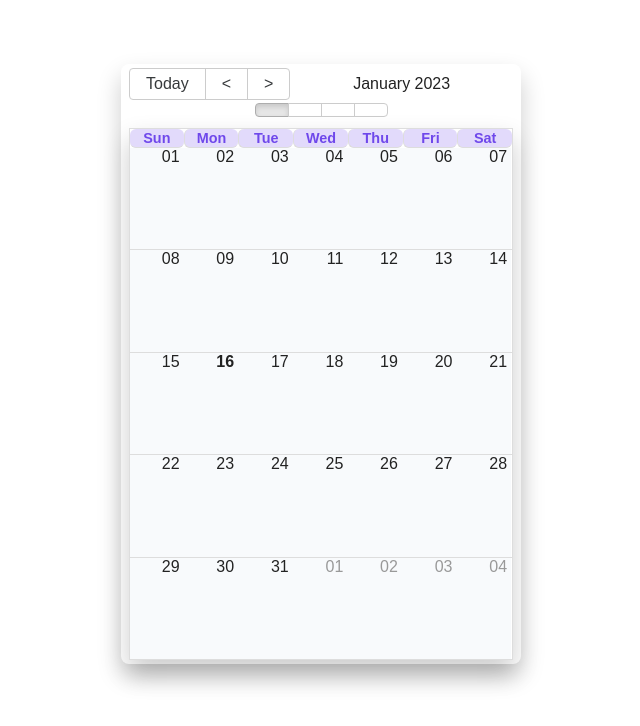
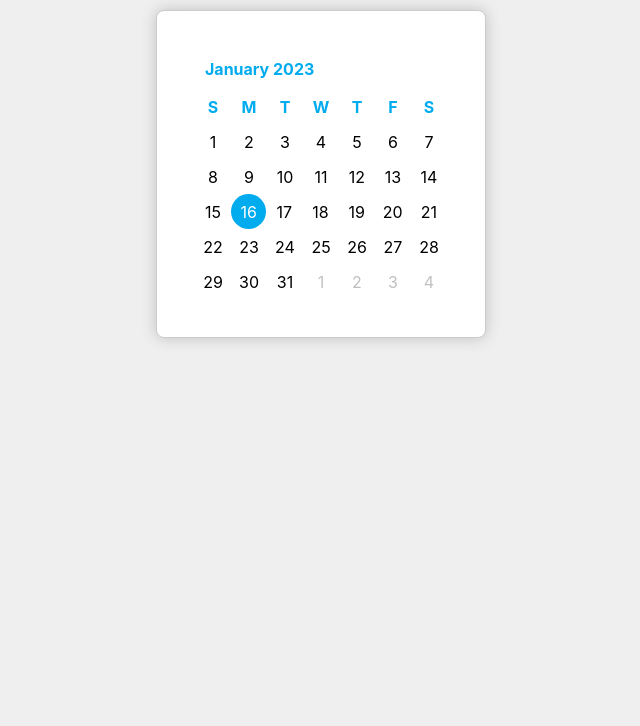
Before and after one commit to naiyoma/Shift_MGMT, a React (Create React App) app: page /user-dashboard in a window 1280 px wide. Shown: the top 726 px of the page, without its empty margins (319-959 px from the left). Built offline with nearby package versions, Linux system fonts and the light colour scheme.

Commit message:
add calendar component

```diff
--- a/src/components/UserDashboard.js
+++ b/src/components/UserDashboard.js
@@ -1,43 +1,179 @@
-import { Calendar, momentLocalizer } from 'react-big-calendar'
+import React from 'react';
 import moment from 'moment'
 import 'react-big-calendar/lib/css/react-big-calendar.css'
 import './calendar.css'
 
-const localizer = momentLocalizer(moment)
+export default class MyCalendar extends React.Component {
+  constructor(props) {
+    super(props);
 
-const MyCalendar = (props) => (
-  <div className="my-calendar-container">
-    <Calendar
-      localizer={localizer}
-      events={props.events}
-      startAccessor="start"
-      endAccessor="end"
-      className='text-black  rounded px-2 py-1 md:shadow-lg md:rounded-lg p-4 bg-white dark:bg-gray-700 md:w-96 mx-4 md:mx-auto mt-16'
-      style={{
-            width: '400px',
-            maxWidth: '100%',
-            backgroundColor: '#fff',
-            color: '#222',
-            borderRadius: '8px',
-            boxShadow: '0 12px 24px rgba(0, 0, 0, 0.2)',
-            fontFamily: 'Arial, Helvetica, sans-serif',
-            lineHeight: '1.125em',
-            height: '600px',
-            border: "transparent !important",
-            textAlign: "center"
-      }}
-      dayClassName={date => moment().isSame(date, 'day') ? 'current-day' : ''}
-      messages={{
-          next: '>',
-          previous: '<',
-          today: 'Today',
-          month: '',
-          week: '',
-          day: '',
-          agenda: ''
-      }}
-    />
-  </div>
-)
+    this.state = {
+      month: moment(),
+      selected: moment().startOf('day')
+    };
 
-export default MyCalendar;
+    this.previous = this.previous.bind(this);
+    this.next = this.next.bind(this);
+  }
+
+  previous() {
+    const {
+      month,
+    } = this.state;
+
+    this.setState({
+      month: month.subtract(1, 'month'),
+    });
+  }
+
+  next() {
+    const {
+      month,
+    } = this.state;
+
+    this.setState({
+      month: month.add(1,'month'),
+    });
+  }
+
+  select(day) {
+    this.setState({
+      selected: day.date,
+      month: day.date.clone(),
+    });
+  }
+
+  renderWeeks() {
+    let weeks = [];
+    let done = false;
+    let date = this.state.month.clone().startOf("month").add("w" -1).day("Sunday");
+    let count = 0;
+    let monthIndex = date.month();
+
+    const {
+      selected,
+      month,
+    } = this.state;
+
+    while (!done) {
+      weeks.push(
+        <Week key={date}
+          date={date.clone()}
+          month={month}
+          select={(day)=>this.select(day)}
+          selected={selected} />
+      );
+
+      date.add(1, "w");
+
+      done = count++ > 2 && monthIndex !== date.month();
+      monthIndex = date.month();
+    }
+
+    return weeks;
+  };
+
+  renderMonthLabel() {
+    const {
+      month,
+    } = this.state;
+
+    return <span className="month-label">{month.format("MMMM YYYY")}</span>;
+  }
+
+  render() {
+    return (
+      <section className="calendar">
+        <header className="header">
+          <div className="month-display row">
+               {this.renderMonthLabel()}
+            <i className="arrow fa fa-angle-left" onClick={this.previous}/>
+
+            <i className="arrow fa fa-angle-right" onClick={this.next}/>
+          </div>
+          <DayNames />
+        </header>
+        {this.renderWeeks()}
+      </section>
+    );
+  }
+}
+
+class DayNames extends React.Component {
+    render() {
+        return (
+          <div className="row day-names">
+            <span className="day">S</span>
+            <span className="day">M</span>
+            <span className="day">T</span>
+            <span className="day">W</span>
+            <span className="day">T</span>
+            <span className="day">F</span>
+            <span className="day">S</span>
+          </div>
+        );
+    }
+}
+
+class Week extends React.Component {
+  render() {
+    let days = [];
+    let {
+      date,
+    } = this.props;
+
+    const {
+      month,
+      selected,
+      select,
+    } = this.props;
+
+    for (var i = 0; i < 7; i++) {
+      let day = {
+          name: date.format("dd").substring(0, 1),
+          number: date.date(),
+          isCurrentMonth: date.month() === month.month(),
+          isToday: date.isSame(new Date(), "day"),
+          date: date
+      };
+      days.push(
+        <Day day={day}
+          selected={selected}
+          select={select}/>
+      );
+
+      date = date.clone();
+      date.add(1, "day");
+    }
+
+    return (
+      <div className="row week" key={days[0]}>
+        {days}
+      </div>
+    );
+  }
+
+}
+
+class Day extends React.Component {
+  render() {
+    const {
+      day,
+      day: {
+        date,
+        isCurrentMonth,
+        isToday,
+        number
+      },
+      select,
+      selected
+    } = this.props;
+
+    return (
+      <span
+        key={date.toString()}
+        className={"day" + (isToday ? " today" : "") + (isCurrentMonth ? "" : " different-month") + (date.isSame(selected) ? " selected" : "")}
+        onClick={()=>select(day)}>{number}</span>
+    );
+  }
+}
--- a/src/components/calendar.css
+++ b/src/components/calendar.css
@@ -1,55 +1,108 @@
-.my-calendar-container .rbc-day-bg {
-  /* change the background color of the calendar days */
-  /* background-color:  yellow; */
-  border-color: transparent !important;
-  font-size: 2rem;
+.vertical-center {
+  display: flex;
+  justify-content: center;
+  align-items: center;
 }
-
-.my-calendar-container .rbc-event {
-  /* change the background color of the calendar events */
-  background-color:  #FF0000;
-  color: white;
-  border-radius: 0.25rem;
-  padding: 0.5rem;
+body {
+  background: #efefef;
 }
-
-.my-calendar-container .rbc-header {
-  /* change the background color of the calendar header */
-  background-color:  grey;
-  /* font-size: 2rem; */
-  background: #6f48eb33;
- border-radius: 6px;
- font-weight: bold;
- color: #6f48eb;
+.row {
+  display: flex;
+  width: 100%;
 }
-
-.my-calendar-container .rbc-label {
-  /* change the font color of the calendar labels */
-  color:  green;
+.calendar {
+  display: block;
+  background: #ffffff;
+  width: 330px;
+  border: solid 1px #cccccc;
+  margin: 10px auto;
+  box-shadow: 0 0 15px 0 #c0c0c0;
+  font-size: 1.3rem;
+  text-align: center;
+  border-radius: 8px;
+  padding: 38px;
+  font-size: 16px;
 }
-
-.my-calendar .rbc-day-bg {
-  border-color: transparent !important;
+.calendar header {
+  display: flex;
+  justify-content: center;
+  align-items: center;
+  cursor: default;
+  font-size: 1.4rem;
+  display: block;
+  font-weight: bold;
+  -webkit-user-select: none;
+     -moz-user-select: none;
+      -ms-user-select: none;
+          user-select: none;
+  color: #00abee;
 }
-
-.my-calendar .rbc-day-slot .rbc-time-slot {
-  border-color: transparent !important;
+.calendar header .month-display {
+  align-items: center;
+  height: 40px;
 }
-
-.rbc-header {
-  text-align: center;
-  /* font-size: 2rem; */
+.calendar header .month-label {
+  flex: 1;
+  text-align: left;
+  padding-left: 10px;
+  font-size: 16px;
 }
-
-
-
-.rbc-month-view {
-  box-shadow: 0 12px 24px rgba(0, 0, 0, 0.2)
+.calendar header .arrow {
+  flex-basis: 6%;
+  font-weight: bold;
+  cursor: pointer;
+  transition: background 0.2s;
+  height: 100%;
+  display: flex;
+  justify-content: center;
+  align-items: center;
 }
-
-.my-calendar-container .rbc-day-bg.rbc-now {
-  padding: 10px;
+.calendar .week:first-child {
+  border-top: none;
 }
-.current-day{
-  padding: 20px;
+.calendar .day-names {
+  color: #00abee;
+  font-weight: bold;
+  cursor: default;
+  font-size: 16px;
 }
+.calendar .day-names .day {
+  cursor: default;
+}
+.calendar .day-names .day:hover {
+  background: inherit;
+}
+.calendar .day {
+  display: flex;
+  justify-content: center;
+  align-items: center;
+  flex: 1;
+  height: 35px;
+  cursor: pointer;
+  transition: all 0.2s;
+  padding: 6px;
+}
+.calendar .day:hover {
+  background: #efefef;
+}
+.calendar .day:first-child {
+  border-left: none;
+}
+.calendar .day.today {
+  background: #d5f3ff;
+  border-radius: 50%;
+  width: 35px;
+  max-width: 35px;
+  height: 35px;
+}
+.calendar .day.different-month {
+  color: #c0c0c0;
+}
+.calendar .day.selected {
+  background: #00abee;
+  color: #ffffff;
+  border-radius: 50%;
+  width: 35px;
+  max-width: 35px;
+  height: 35px;
+}
```
